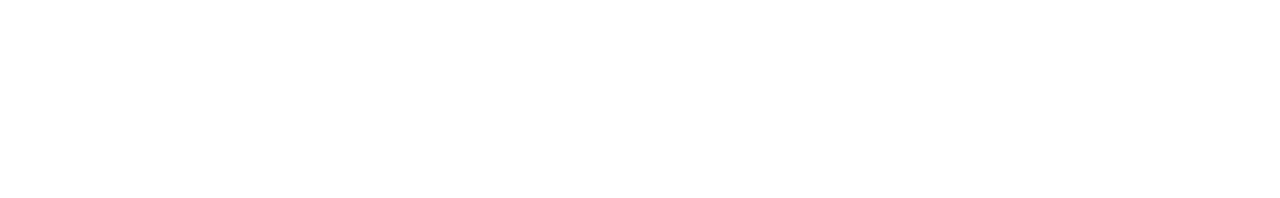
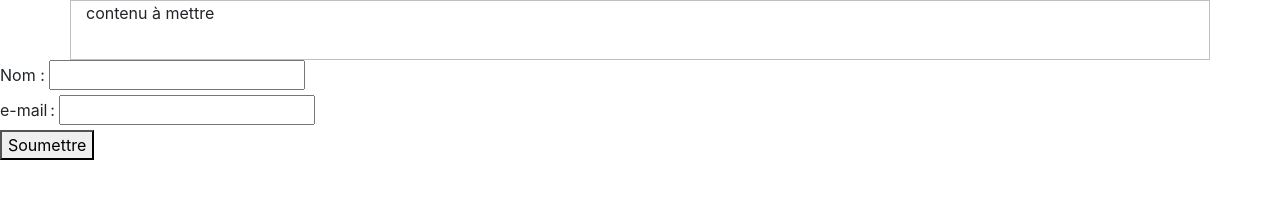
Before and after one commit to NON-dWeb/site_twitter, a plain HTML site: page index.html in a window 1280 px wide. Drawn offline with nearby package versions, Linux system fonts and the light colour scheme.

Commit message:
ajout index

```diff
--- a/index.html
+++ b/index.html
@@ -8,7 +8,25 @@
     <title>site.twitter</title>
   </head>
   <body>
+      <nav>
 
+          <div class="container" style="border: 1px solid silver;height:60px;">
+        contenu à mettre
+       </div>
+    </nav>
+    <form action="/ma-page-de-traitement" method="post">
+        <div>
+            <label for="name">Nom :</label>
+            <input type="text" id="name" name="user_name">
+        </div>
+        <div>
+            <label for="mail">e-mail :</label>
+            <input type="email" id="mail" name="user_mail">
+        </div>
+        <div class="button">
+            <button type="submit">Soumettre</button>
+        </div>
+    </form>
 
 
     <script src="https://code.jquery.com/jquery-3.5.1.slim.min.js" integrity="sha384-DfXdz2htPH0lsSSs5nCTpuj/zy4C+OGpamoFVy38MVBnE+IbbVYUew+OrCXaRkfj" crossorigin="anonymous"></script>
```
